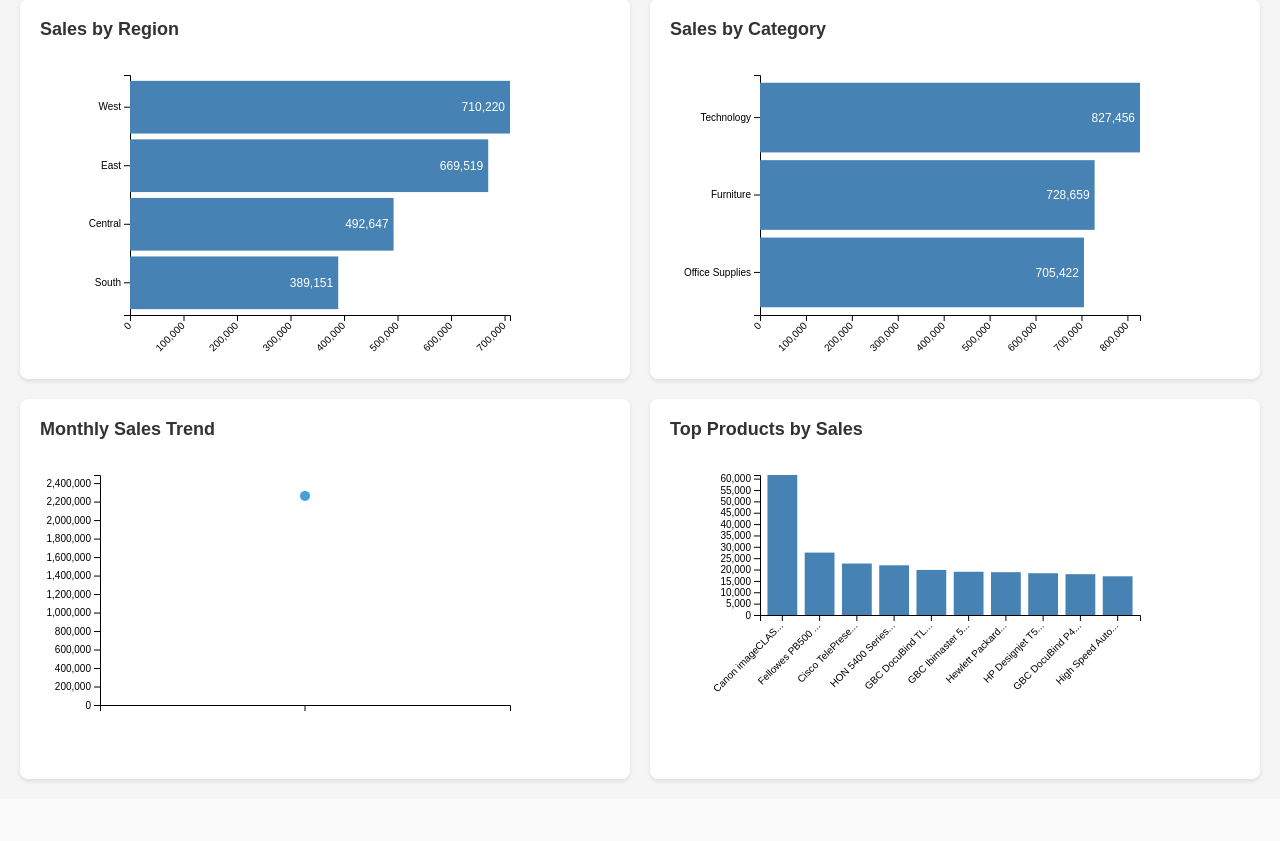
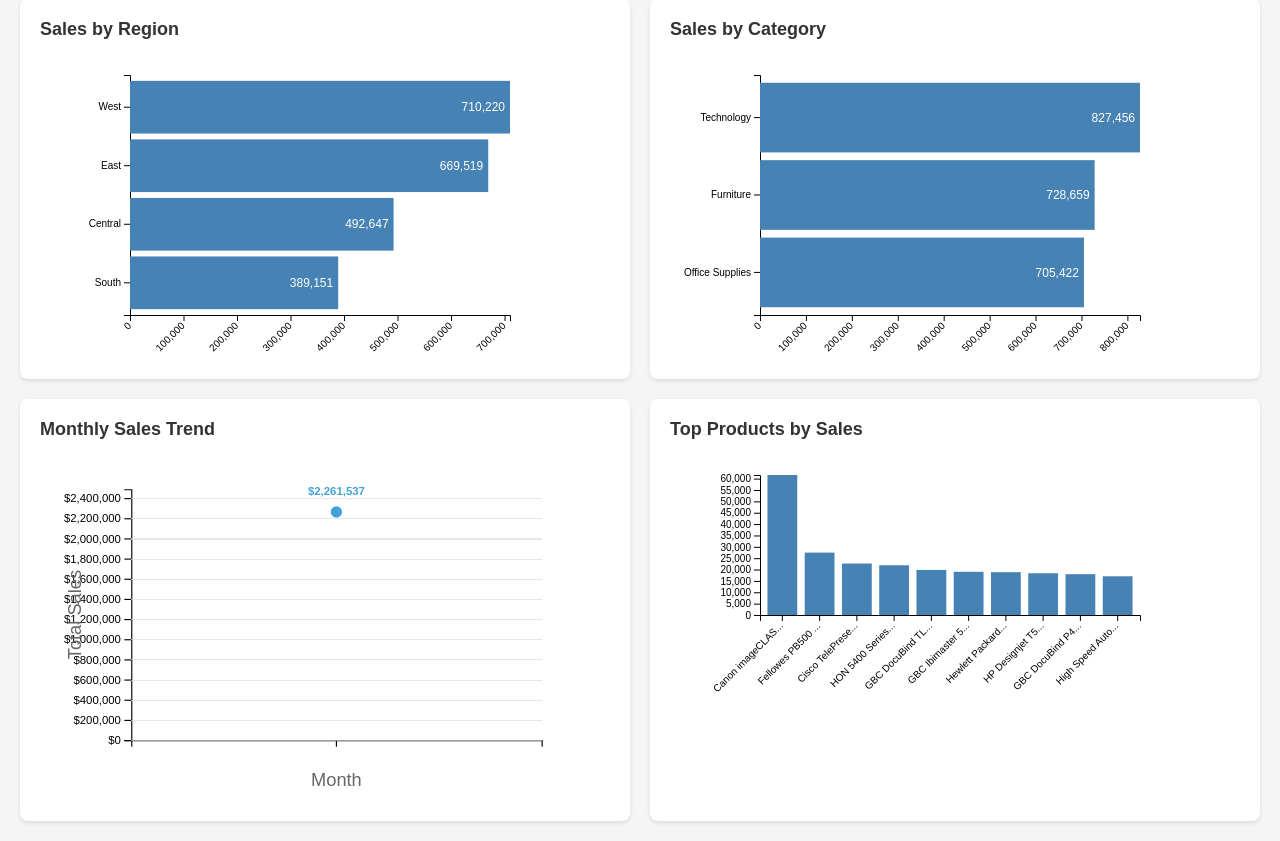
Before and after one commit to norgias/SuperstoreSalesAnalysis, a Flask app: page /dashboard in a window 1280 px wide. Shown: the part 139-980 px from the top of the page. Before the commit the page ends 921 px from the top, so only its background shows below. Run offline with Flask 3, Linux system fonts and the light colour scheme; data comes from the database, SQL or seed files in the repository.

Commit message:
Update dashboard.html

```diff
--- a/templates/dashboard.html
+++ b/templates/dashboard.html
@@ -227,24 +227,29 @@
                 .style("font-size", "12px");
         }
 
+
         // Create line chart for monthly sales
         function createMonthlyChart(data) {
             // Sort data by month
             data.sort((a, b) => a.Month.localeCompare(b.Month));
 
             // Set dimensions and margins
-            const margin = {top: 20, right: 30, bottom: 50, left: 60},
+            const margin = {top: 30, right: 60, bottom: 50, left: 80},
                 width = 500 - margin.left - margin.right,
                 height = 300 - margin.top - margin.bottom;
+
+            // Format for currency
+            const formatCurrency = d3.format("$,.0f");
 
             // Remove any existing SVG
             d3.select("#monthly-chart svg").remove();
 
-            // Create SVG
+            // Create SVG with responsive design
             const svg = d3.select("#monthly-chart")
                 .append("svg")
-                .attr("width", width + margin.left + margin.right)
-                .attr("height", height + margin.top + margin.bottom)
+                .attr("viewBox", `0 0 ${width + margin.left + margin.right} ${height + margin.top + margin.bottom}`)
+                .attr("width", "100%")
+                .attr("height", "100%")
                 .append("g")
                 .attr("transform", `translate(${margin.left},${margin.top})`);
 
@@ -261,16 +266,55 @@
                 .attr("transform", "translate(-10,0)rotate(-45)")
                 .style("text-anchor", "end");
 
-            // Add Y axis
+            // Add Y axis with formatted ticks
             const y = d3.scaleLinear()
                 .domain([0, d3.max(data, d => d.TotalSales) * 1.1])
                 .range([height, 0]);
 
             svg.append("g")
-                .call(d3.axisLeft(y));
+                .call(d3.axisLeft(y).tickFormat(d => formatCurrency(d)));
 
-            // Add the line
+            // Add Y axis label
+            svg.append("text")
+                .attr("transform", "rotate(-90)")
+                .attr("y", -margin.left + 20)
+                .attr("x", -height / 2)
+                .attr("dy", "1em")
+                .style("text-anchor", "middle")
+                .style("fill", "#666")
+                .text("Total Sales");
+
+            // Add X axis label
+            svg.append("text")
+                .attr("transform", `translate(${width/2}, ${height + margin.bottom - 10})`)
+                .style("text-anchor", "middle")
+                .style("fill", "#666")
+                .text("Month");
+
+            // Add grid lines
+            svg.append("g")
+                .attr("class", "grid")
+                .call(d3.axisLeft(y)
+                    .tickSize(-width)
+                    .tickFormat("")
+                );
+
+            // Add the area
             svg.append("path")
+                .datum(data)
+                .attr("fill", "rgba(69, 162, 217, 0.1)")
+                .attr("d", d3.area()
+                    .x(d => x(d.Month) + x.bandwidth()/2)
+                    .y0(height)
+                    .y1(d => y(d.TotalSales))
+                )
+                .attr("opacity", 0)
+                .transition()
+                .duration(1000)
+                .attr("opacity", 1);
+
+            // Add the line with animation
+            const path = svg.append("path")
                 .datum(data)
                 .attr("class", "line")
                 .attr("d", d3.line()
@@ -278,15 +322,95 @@
                     .y(d => y(d.TotalSales))
                 );
 
-            // Add the points
-            svg.selectAll("dot")
+            // Animate the line
+            const pathLength = path.node().getTotalLength();
+            path.attr("stroke-dasharray", pathLength)
+                .attr("stroke-dashoffset", pathLength)
+                .transition()
+                .duration(1500)
+                .attr("stroke-dashoffset", 0);
+
+            // Create a group for dots and tooltips
+            const dots = svg.selectAll(".dot-group")
                 .data(data)
                 .enter()
-                .append("circle")
+                .append("g")
+                .attr("class", "dot-group");
+
+            // Add the points with hover effect
+            dots.append("circle")
                 .attr("class", "dot")
                 .attr("cx", d => x(d.Month) + x.bandwidth()/2)
                 .attr("cy", d => y(d.TotalSales))
-                .attr("r", 5);
+                .attr("r", 5)
+                .attr("opacity", 0)
+                .transition()
+                .delay((d, i) => i * 150)
+                .duration(500)
+                .attr("opacity", 1)
+                .on("end", function() {
+                    d3.select(this.parentNode)
+                        .on("mouseover", function(event, d) {
+                            d3.select(this).select("circle")
+                                .transition()
+                                .duration(200)
+                                .attr("r", 8);
+                            tooltip.style("opacity", 1);
+                        })
+                        .on("mouseout", function() {
+                            d3.select(this).select("circle")
+                                .transition()
+                                .duration(200)
+                                .attr("r", 5);
+                            tooltip.style("opacity", 0);
+                        })
+                        .on("mousemove", function(event, d) {
+                            const tooltip = d3.select("#monthly-tooltip");
+                            tooltip.html(`<strong>${d.Month}</strong><br>Sales: ${formatCurrency(d.TotalSales)}`)
+                                .style("left", (event.pageX + 10) + "px")
+                                .style("top", (event.pageY - 20) + "px");
+                        });
+                });
+
+            // Create tooltip div if it doesn't exist
+            if (!d3.select("#monthly-tooltip").size()) {
+                d3.select("body").append("div")
+                    .attr("id", "monthly-tooltip")
+                    .style("position", "absolute")
+                    .style("background", "rgba(255, 255, 255, 0.9)")
+                    .style("border", "1px solid #ddd")
+                    .style("border-radius", "4px")
+                    .style("padding", "8px")
+                    .style("font-size", "12px")
+                    .style("pointer-events", "none")
+                    .style("opacity", 0)
+                    .style("box-shadow", "0 2px 5px rgba(0, 0, 0, 0.1)")
+                    .style("z-index", 1000);
+            }
+
+            // Get tooltip reference
+            const tooltip = d3.select("#monthly-tooltip");
+
+            // Add data labels for important points (max and min)
+            const maxSales = d3.max(data, d => d.TotalSales);
+            const maxMonth = data.find(d => d.TotalSales === maxSales);
+
+            if (maxMonth) {
+                svg.append("text")
+                    .attr("class", "max-label")
+                    .attr("x", x(maxMonth.Month) + x.bandwidth()/2)
+                    .attr("y", y(maxMonth.TotalSales) - 15)
+                    .attr("text-anchor", "middle")
+                    .style("font-size", "10px")
+                    .style("font-weight", "bold")
+                    .style("fill", "#45a2d9")
+                    .text(formatCurrency(maxMonth.TotalSales))
+                    .attr("opacity", 0)
+                    .transition()
+                    .delay(1500)
+                    .duration(500)
+                    .attr("opacity", 1);
+            }
         }
 
         // Create bar chart for top products
```
